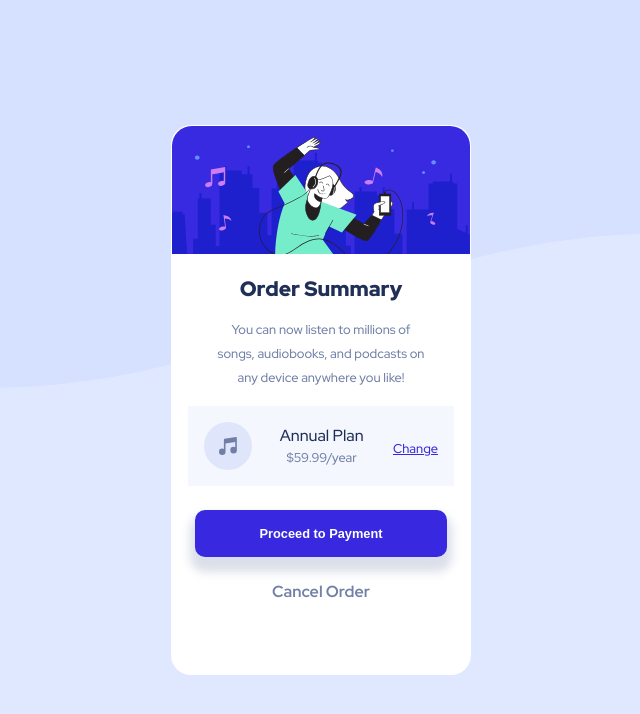
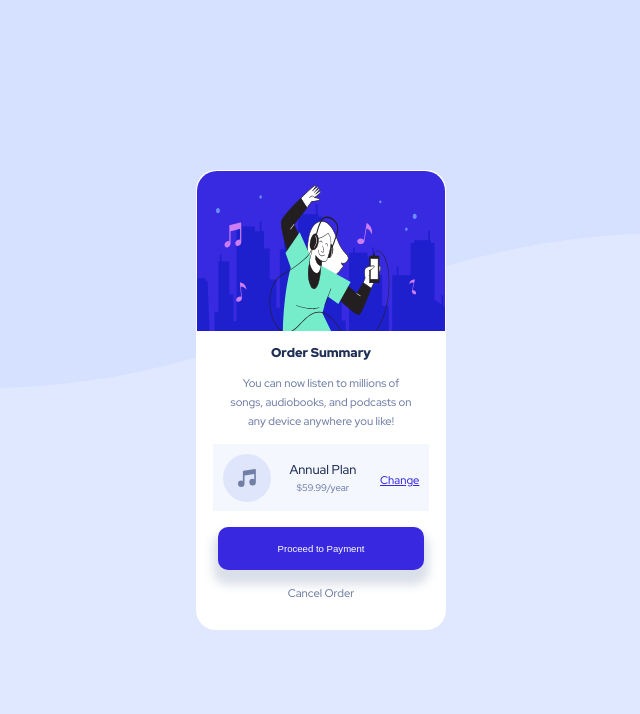
Before and after one commit to mgkh286/order-summary-component-main, a plain HTML site: page index.html in a window 1280 px wide. Shown: the whole page, without its empty margins (319-959 px from the left). Drawn offline with Linux system fonts and the light colour scheme.

Commit message:
change wifth and height

```diff
--- a/style.css
+++ b/style.css
@@ -32,7 +32,7 @@
 body {
   font-family: 'Red Hat Display', sans-serif;
   text-align: center;
-  min-height: 100vh;
+  /* min-height: 100vh; */
   background-image: url(images/pattern-background-desktop.svg);
   background-repeat: no-repeat;
   background-size: contain;
@@ -50,8 +50,8 @@ body {
 /* hero styling  */
 
 .hero {
-  width: 300px;
-  height: 550px;
+  width: 250px;
+  height: 460px;
   border: 1px solid transparent;
   background-color: #fff;
   border-radius: 20px;
@@ -59,23 +59,23 @@ body {
 
 .hero .hero-img {
   width: 100%;
-  height: 10vw;
+  height: 160px;
   border-radius: 20px 20px 0 0;
 }
 
 .hero h2 {
-  padding-top: 1rem;
-  font-size: 1.3rem;
+  padding-top: 0.5rem;
+  font-size: 0.8rem;
   font-weight: 900;
   color: hsl(223, 47%, 23%);
 }
 
 .hero .hero-desc {
   color: hsl(224, 23%, 55%);
-  padding: 1rem 2.5rem;
+  padding: 0.8rem 2rem;
   letter-spacing: 1.5;
-  line-height: 1.5rem;
-  font-size: 0.8rem;
+  line-height: 1.2rem;
+  font-size: 0.7rem;
   font-weight: 500;
 }
 
@@ -89,28 +89,28 @@ body {
   display: flex;
   justify-content: space-around;
   align-items: center;
-  padding: 1rem;
+  padding: 0.6rem;
 }
 
 .music .music-img {
-  padding-right: 1.2rem;
+  padding-right: 1rem;
 }
 
 .music .music-plan {
   padding-right: 1.3rem;
   color: hsl(223, 47%, 23%);
   font-weight: 500;
-  font-size: 1rem;
+  font-size: 0.8rem;
 }
 
 .music-plan span {
   color: hsl(224, 23%, 55%);
-  font-size: 0.8rem;
+  font-size: 0.6rem;
 }
 
 .music-link a {
-  font-size: 0.8rem;
-  font-weight: 500;
+  font-size: 0.7rem;
+  font-weight: 400;
   color: hsl(245, 75%, 52%);
 }
 
@@ -120,14 +120,14 @@ body {
 }
 /* button stylling  */
 button {
-  margin: 1.5rem 0;
-  padding: 1rem 4rem;
+  margin: 1rem 0;
+  padding: 1rem 3.7rem;
   background-color: hsl(245, 75%, 52%);
   border-radius: 10px;
   border: transparent;
   color: #fff;
-  font-weight: 700;
-  font-size: 0.8rem;
+  font-weight: 400;
+  font-size: 0.6rem;
   box-shadow: 0px 10px 10px 5px hsla(224, 23%, 55%, 0.253);
 }
 
@@ -138,8 +138,9 @@ button:hover {
 
 .hero-order {
   color: hsl(224, 23%, 55%);
-  font-weight: 700;
-  margin-bottom: 2rem;
+  font-weight: 400;
+  margin-bottom: 1rem;
+  font-size: 0.7rem;
 }
 
 .hero-order:hover {
```
